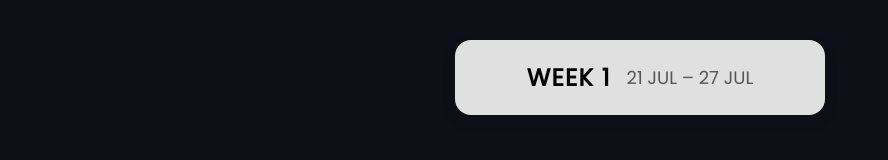
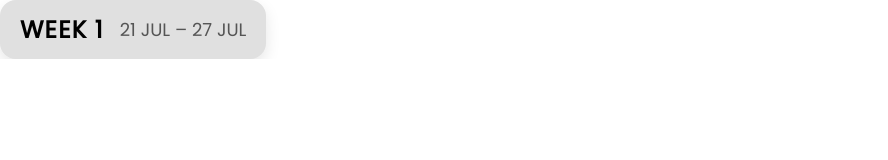
Before and after one commit to yvesyvess/week-counter, a plain HTML site: page index.html in a window 1280 px wide. Shown: the whole page, without its empty margins (0-888 px from the left). Drawn offline with Linux system fonts and the light colour scheme.

Commit message:
Update index.html

```diff
--- a/index.html
+++ b/index.html
@@ -7,27 +7,31 @@
   <title>IT Degree Week Widget</title>
   <link href="https://fonts.googleapis.com/css2?family=Poppins&display=swap" rel="stylesheet" />
   <style>
+    body, .widget-container, .widget {
+      margin: 0;
+      padding: 0;
+}
     /* Reset & base */
     body,
     html {
       margin: 0;
-      height: 100%;
-      background: #0d1117;
+      height: auto;
+      background: transparent;
       overflow: hidden;
-      font-family: 'JetBrains Mono', monospace;
+      font-family: 'Poppins', sans-serif;
       position: relative;
-      color: #58a6ff;
+      color: #000;
     }
 
-        /* Outer box container to hold the widget */
+    /* Outer box container to hold the widget */
     .widget-container {
       max-width: 320px;
-      margin: 40px auto;
-      background: #e0e0e0; /* Light box background */
+      margin: 0 auto;    /* Remove big vertical margin */
+      background: #e0e0e0; /* Keep light box */
       border-radius: 16px;
-      padding: 20px 25px;
+      padding: 12px 20px;
       box-shadow: 0 6px 15px rgba(0,0,0,0.1);
-      display: flex;
+      display: inline-flex;  /* shrink-wrap width */
       justify-content: center;
     }
 
```
